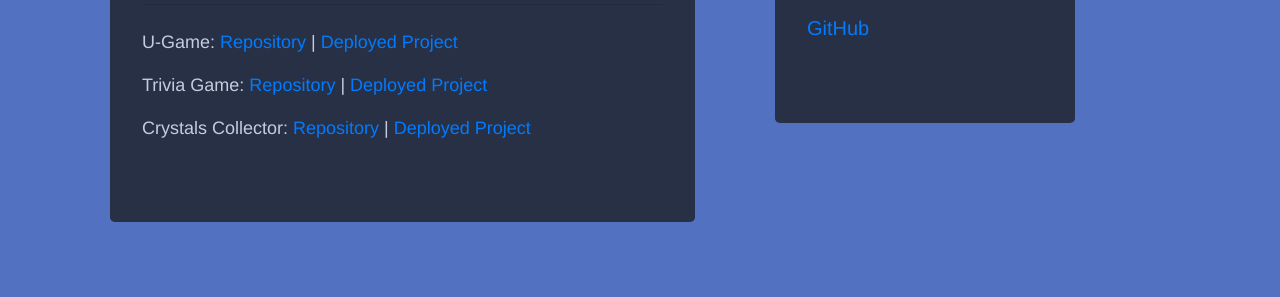
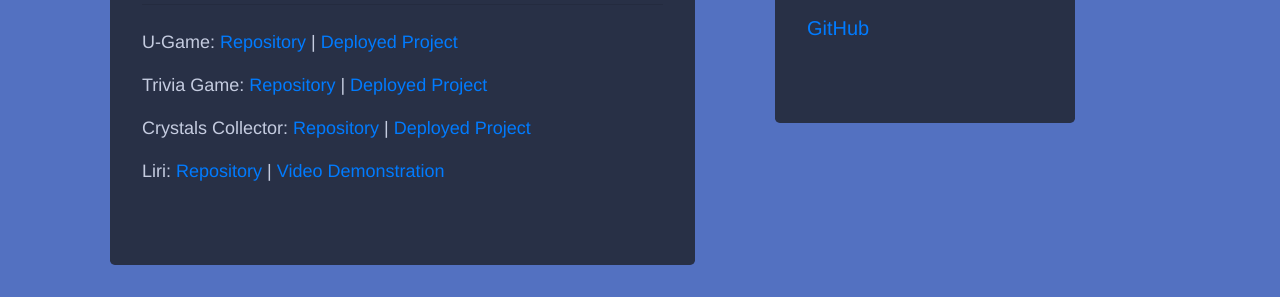
Before and after one commit to alecfharris/portfolio, a plain HTML site: page index.html in a window 1280 px wide. Shown: the part 616-913 px from the top of the page. Before the commit the page ends 870 px from the top, so only its background shows below. Drawn offline with nearby package versions, Linux system fonts and the light colour scheme.

Commit message:
added Liri

```diff
--- a/index.html
+++ b/index.html
@@ -25,14 +25,14 @@
     <div class="container">
         <div class="row">
             <div class="col-lg-3">
-                <img class= "zoom" id="headshot" src="assets/images/Headshot.jpg" alt="Headshot">
+                <img class="zoom" id="headshot" src="assets/images/Headshot.jpg" alt="Headshot">
 
             </div>
             <div class="col-lg-9">
                 <div class="jumbotron block-custom zoom" id="about-me">
                     <p>Strong critical thinking skills of a Liberal Arts degree in Politics from Hendrix College
-                    coupled with a creative and logical mind. Additional strong leadership and communication
-                    skills proven by club and team leadership positions in both high school and college.</p>
+                        coupled with a creative and logical mind. Additional strong leadership and communication
+                        skills proven by club and team leadership positions in both high school and college.</p>
 
                 </div>
 
@@ -44,13 +44,18 @@
                     <h1 class="display-4">GitHub Projects</h1>
                     <p class="lead">These are a handful of the projects I am most proud of.</p>
                     <hr class="my-4">
-                    <p class="project">U-Game: <a href="https://github.com/alecfharris/Project-1">Repository </a>| <a href="https://alecfharris.github.io/Project-1/">Deployed
+                    <p class="project">U-Game: <a href="https://github.com/alecfharris/Project-1">Repository </a>| <a
+                            href="https://alecfharris.github.io/Project-1/">Deployed
                             Project</a></p>
-                    <p class="project">Trivia Game: <a href="https://github.com/alecfharris/TriviaGame">Repository </a> | <a href="https://alecfharris.github.io/TriviaGame/">Deployed
+                    <p class="project">Trivia Game: <a href="https://github.com/alecfharris/TriviaGame">Repository </a>
+                        | <a href="https://alecfharris.github.io/TriviaGame/">Deployed
                             Project</a></p>
-                    <p class="project">Crystals Collector: <a href="https://github.com/alecfharris/unit-4-game">Repository </a>| <a
-                            href="https://alecfharris.github.io/unit-4-game/">Deployed
+                    <p class="project">Crystals Collector: <a href="https://github.com/alecfharris/unit-4-game">Repository
+                        </a>| <a href="https://alecfharris.github.io/unit-4-game/">Deployed
                             Project</a></p>
+                    <p class="project">Liri: <a href="https://github.com/alecfharris/liri">Repository
+                        </a>| <a href="https://youtu.be/tWTjSYzoLsQ">Video Demonstration
+                           </a></p>
                 </div>
             </div>
             <div class="col-lg-4">
```
